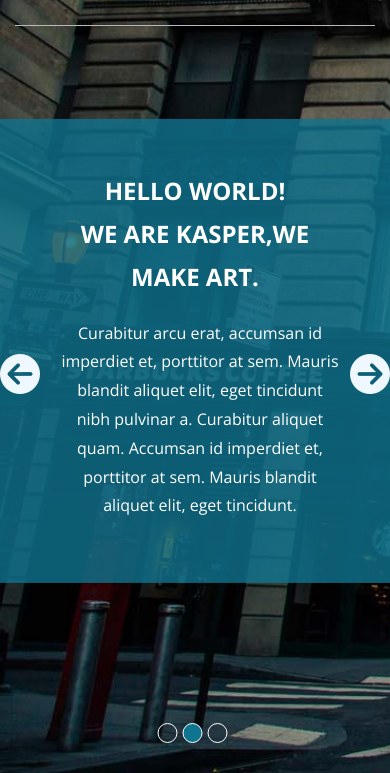
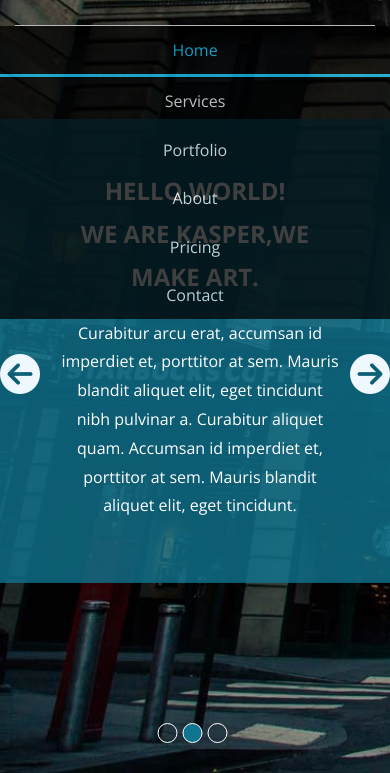
Before and after one commit to Tawfik-Tarek/kasper-temp, a plain HTML site: page index.html in a window 390 px wide. Both pictures are taken after a click on the icon 344 px from the left and 48 px from the top of the page. Shown: the part 71-844 px from the top of the page. Drawn offline with nearby package versions, Linux system fonts and the light colour scheme.

Commit message:
Make Header Flexible

```diff
--- a/css/kasper.css
+++ b/css/kasper.css
@@ -95,6 +95,16 @@ header {
   position: absolute;
   width: 100%;
 }
+header.active {
+  background-color: black;
+  position: fixed;
+  z-index: 4;
+
+   .container::after {
+    background-color: black;
+  }
+
+}
 header .container {
   display: flex;
   position: relative;
@@ -140,10 +150,10 @@ nav ul li a {
 .form:hover {
   cursor: pointer;
 }
-.active,
+nav ul li a.active,
 nav ul li a:hover {
   color: var(--main-color);
-  border-bottom: 1px solid var(--main-color);
+  border-bottom: 3px solid var(--main-color);
 }
 .bar1 {
   display: none;
@@ -161,14 +171,19 @@ nav ul li a:hover {
     display: block;
     z-index: 3333;
     padding-right: 5px;
+    cursor: pointer;
   }
-  .bar1:hover + .links {
+  .bar1.active + .links {
     display: flex;
     flex-direction: column;
     position: absolute;
     top: 100%;
     left: 0;
     width: 100%;
+    text-align: center;
+    background-color: black;
+    opacity: 0.75;
+    z-index: 3333;
   }
   .links li a {
     padding: 15px;
--- a/index.html
+++ b/index.html
@@ -27,12 +27,12 @@
         <nav>
           <i class="fa-solid fa-bars bar1"></i>
           <ul class="links">
-            <li><a href="#home" class="active">Home</a></li>
-            <li><a href="#services">Services</a></li>
-            <li><a href="#portfolio">Portfolio</a></li>
-            <li><a href="#about">About</a></li>
-            <li><a href="#pricing">Pricing</a></li>
-            <li><a href="#contact">Contact</a></li>
+            <li><a href="#home" class="home-link active">Home</a></li>
+            <li><a href="#services" class="services-link">Services</a></li>
+            <li><a href="#portfolio" class="portfolio-link">Portfolio</a></li>
+            <li><a href="#about" class="about-link">About</a></li>
+            <li><a href="#pricing" class="pricing-link">Pricing</a></li>
+            <li><a href="#contact" class="contact-link">Contact</a></li>
           </ul>
           <div class="form">
             <i class="fa-solid fa-magnifying-glass"></i>
@@ -42,7 +42,7 @@
     </header>
     <!-- End header -->
     <!-- start landing -->
-    <div class="landing" id="home">
+    <div class="landing section" id="home">
       <span class="right-click"
         ><i class="fa-solid fa-circle-arrow-right"></i
       ></span>
@@ -76,7 +76,7 @@
     </div>
     <!-- end landing -->
     <!-- start services -->
-    <div class="services" id="services">
+    <div class="services section" id="services">
       <div class="container">
         <div
           class="main-heading wow fadeInDown"
@@ -170,7 +170,7 @@
     </div>
     <!-- end design -->
     <!-- start portfolio -->
-    <div class="portfolio" id="portfolio">
+    <div class="portfolio section" id="portfolio">
       <div class="main-heading">
         <h2>portfolio</h2>
         <p>
@@ -256,7 +256,7 @@
     </div>
     <!-- end portfolio -->
     <!-- start About -->
-    <div class="About" id="about">
+    <div class="About section" id="about">
       <div class="container">
         <div class="main-heading">
           <h2>About</h2>
@@ -394,7 +394,7 @@
       </div>
       <!-- end black dev -->
       <!-- start pricing -->
-      <div class="pricing" id="pricing">
+      <div class="pricing section" id="pricing">
         <div class="container">
           <div class="main-heading wow fadeInDown"
           data-wow-duration="2s"
@@ -507,7 +507,7 @@
       <!-- end subscribe -->
 
       <!-- start Contact Us -->
-      <div class="contact" id="contact">
+      <div class="contact section" id="contact">
         <div class="container">
           <div class="main-heading wow fadeInDown"
           data-wow-duration="2s"
--- a/js/main.js
+++ b/js/main.js
@@ -108,14 +108,50 @@ window.onscroll = () => {
 
 //links active
 let links = document.querySelectorAll(".links li a");
-console.log(links);
 links.forEach((link) => {
   link.addEventListener("click", () => {
     links.forEach((link) => {
       link.classList.remove("active");
     });
     link.classList.add("active");
-    console.log(links);
   });
 });
 //end links active
+
+// start making header and nav links flexible
+
+let header = document.querySelector("header");
+let sections = document.querySelectorAll(".section");
+const navLinks = document.querySelectorAll(".parent .container nav ul li a");
+window.onscroll = () => {
+  if (window.scrollY > 0) {
+    header.classList.add("active");
+  } else {
+    header.classList.remove("active");
+  }
+
+  var current = "";
+
+  sections.forEach((section) => {
+    const sectionTop = section.offsetTop;
+    if (scrollY >= sectionTop - 100) {
+      current = section.getAttribute("id");
+    }
+  });
+
+  navLinks.forEach((link) => {
+    link.classList.remove("active");
+    if (link.classList.contains(current + "-link")) {
+      link.classList.add("active");
+    }
+  });
+};
+// end header & nav links
+
+// start bar menu
+let bar = document.querySelector(".bar1");
+
+bar.addEventListener("click", () => {
+  document.querySelector(".links").classList.toggle("active");
+  bar.classList.toggle("active");
+});
```
